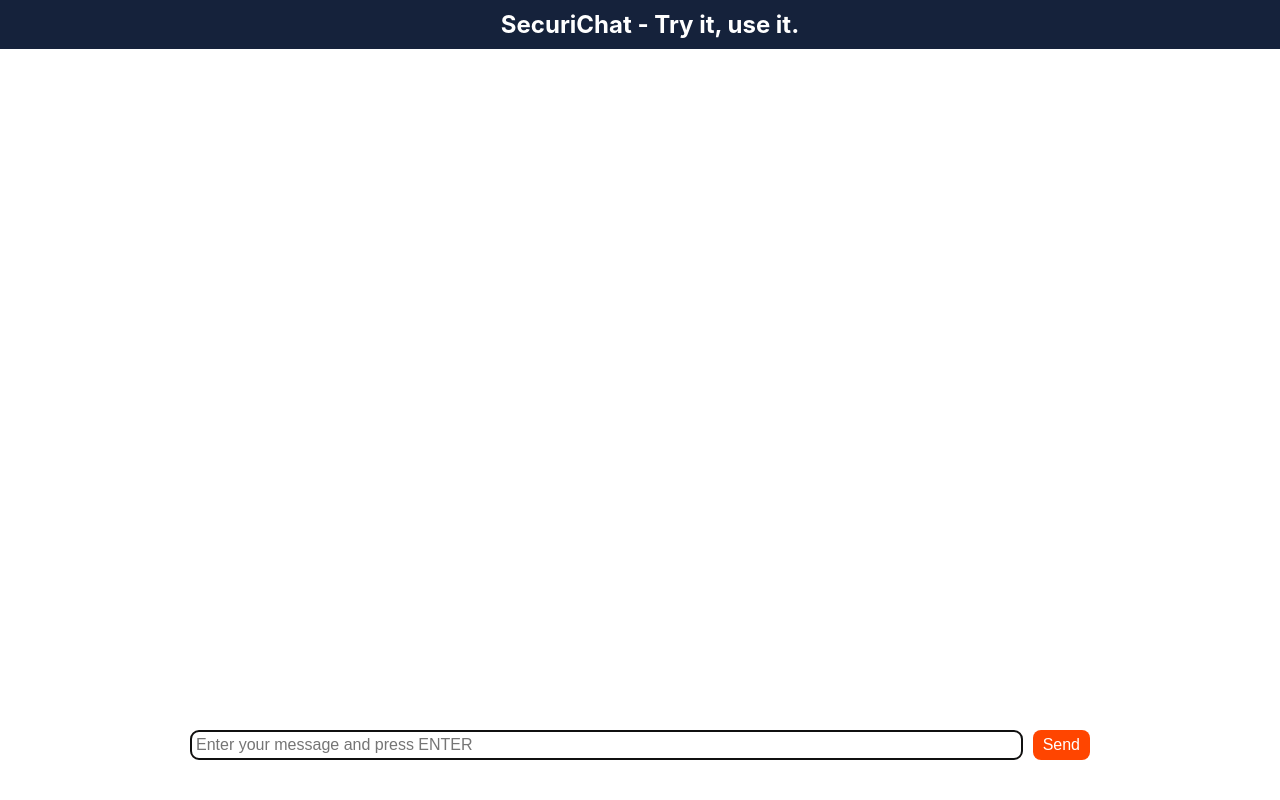
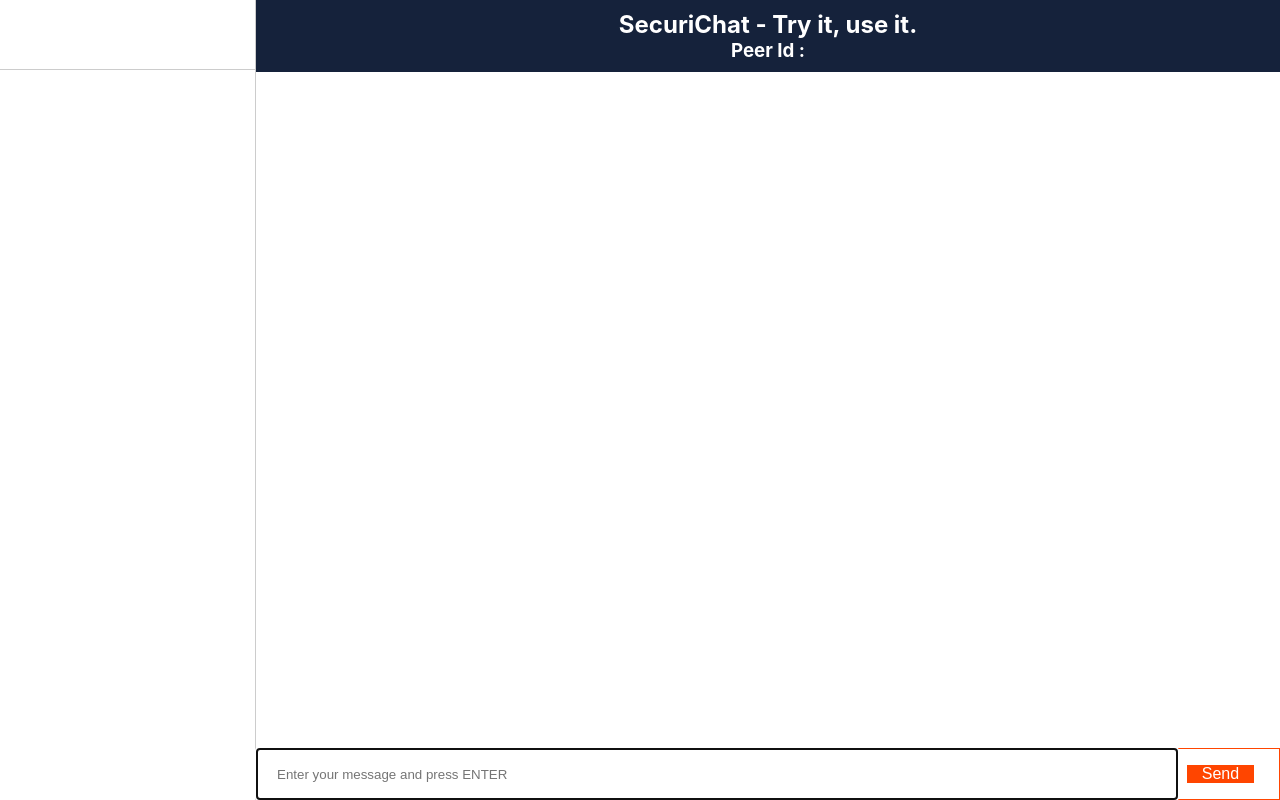
Before and after one commit to vquelque/SecuriChat, a React (Create React App) app in the folder frontend/: page / in a window 1280 px wide. Built offline with nearby package versions, Linux system fonts and the light colour scheme; no server answers.

Commit message:
frontend init data

```diff
--- a/frontend/src/App.css
+++ b/frontend/src/App.css
@@ -1,6 +1,203 @@
+html {
+  box-sizing: border-box;
+}
+
+*,
+*::before,
+*::after {
+  box-sizing: inherit;
+  margin: 0;
+  padding: 0;
+}
+
+ul {
+  list-style: none;
+}
+
+h4 {
+  padding-left: 20px;
+  margin-bottom: 10px;
+}
+
 .App {
+  width: 100vw;
+  height: 100vh;
+  display: grid;
+  grid-template-columns: 1fr 4fr;
+}
+
+.left-sidebar {
+  border-right: 1px solid #ccc;
+}
+
+.user-profile {
+  height: 70px;
+  display: flex;
+  align-items: flex-start;
+  padding-right: 20px;
+  padding-left: 20px;
+  justify-content: center;
+  flex-direction: column;
+  border-bottom: 1px solid #ccc;
+}
+
+.user-profile span {
+  display: block;
+}
+
+.user-profile .username {
+  font-size: 20px;
+  font-weight: 700;
+}
+
+.chat-rooms li,
+.room-member {
+  display: flex;
+  align-items: center;
+  padding: 15px 20px;
+  font-size: 18px;
+  color: #181919;
+  cursor: pointer;
+  border-bottom: 1px solid #eee;
+  margin-bottom: 0;
+}
+
+.room-member {
+  justify-content: space-between;
+  padding: 0 20px;
+  height: 60px;
+}
+
+.send-dm {
+  opacity: 0;
+  pointer-events: none;
+  font-size: 20px;
+  border: 1px solid #eee;
+  border-radius: 5px;
+  margin-bottom: 0;
+  padding: 0 10px;
+  line-height: 1.4;
+  height: auto;
+}
+
+.room-member:hover .send-dm {
+  opacity: 1;
+  pointer-events: all;
+}
+
+.presence {
+  display: inline-block;
+  width: 10px;
+  height: 10px;
+  background-color: #ccc;
+  margin-right: 10px;
+  border-radius: 50%;
+}
+
+.presence.online {
+  background-color: green;
+}
+
+.chat-rooms .active {
+  background-color: #eee;
+  color: #181919;
+}
+
+.chat-rooms li:hover {
+  background-color: #d8d1d1;
+}
+
+.room-icon {
+  display: inline-block;
+  margin-right: 10px;
+}
+
+.chat-screen {
   display: flex;
   flex-direction: column;
-  justify-content: space-between;
   height: 100vh;
 }
+
+.chat-header {
+  height: 70px;
+  flex-shrink: 0;
+  border-bottom: 1px solid #ccc;
+  padding-left: 10px;
+  padding-right: 20px;
+  display: flex;
+  flex-direction: column;
+  justify-content: center;
+}
+
+.chat-header h3 {
+  margin-bottom: 0;
+  text-align: center;
+}
+
+.chat-messages {
+  flex-grow: 1;
+  display: flex;
+  flex-direction: column;
+  justify-content: flex-end;
+  margin-bottom: 0;
+  min-height: min-content;
+}
+
+.message {
+  padding-left: 20px;
+  padding-right: 20px;
+  margin-bottom: 10px;
+  display: flex;
+  justify-content: space-between;
+  align-items: center;
+}
+
+.message span {
+  display: block;
+  text-align: left;
+}
+
+.message .user-id {
+  font-weight: bold;
+}
+
+/* Dialog
+   ========================================================================== */
+
+.dialog-container {
+  position: absolute;
+  top: 0;
+  right: 0;
+  bottom: 0;
+  left: 0;
+  background-color: rgba(0, 0, 0, 0.8);
+  display: flex;
+  justify-content: center;
+  align-items: center;
+}
+
+.dialog {
+  width: 500px;
+  background-color: white;
+  display: flex;
+  align-items: center;
+}
+
+.dialog-form {
+  width: 100%;
+  margin-bottom: 0;
+  padding: 20px;
+}
+
+.dialog-form > * {
+  display: block;
+}
+
+.username-label {
+  text-align: left;
+  font-size: 16px;
+}
+
+.username-input {
+  width: 100%;
+}
--- a/frontend/src/App.js
+++ b/frontend/src/App.js
@@ -1,6 +1,6 @@
 import React, { Component } from "react";
 import "./App.css";
-import { connect, sendMsg } from "./api";
+import { connect, sendMsg, init } from "./api";
 import Header from "./components/header/Header";
 import ChatBox from "./components/chatBox/ChatBox";
 import Input from "./components/input/input";
@@ -10,11 +10,18 @@
     super(props);
     this.state = {
       messages: [],
-      id: "wlRvQdUpIJ"
+      peerId: ""
     };
   }
 
   componentDidMount() {
+    init(data => {
+      this.setState(prevstate => ({
+        peerId: data.PeerId,
+        PubRSAKey: data.PubRSAKey
+      }));
+    });
+
     connect((origin, text) => {
       var msg = {
         origin: origin,
@@ -37,9 +44,19 @@
   render() {
     return (
       <div className="App">
-        <Header />
-        <ChatBox messages={this.state.messages} id={this.state.id} />
-        <Input send={this.send} />
+        <aside className="sidebar left-sidebar">
+          <div className="user-profile">
+            <span className="username">{this.state.peerId}</span>
+            <span className="user-id">{this.state.PubRSAKey}</span>
+          </div>
+        </aside>
+        <section className="chat-screen">
+          <Header className="chat-header" peerId={this.state.peerId} />
+          <ChatBox messages={this.state.messages} id={this.state.peerId} />
+          <footer className="chat-footer">
+            <Input send={this.send} />
+          </footer>
+        </section>
       </div>
     );
   }
--- a/frontend/src/api/index.js
+++ b/frontend/src/api/index.js
@@ -28,4 +28,20 @@
   socket.send(msg);
 };
 
-export { connect, sendMsg };
+let init = init_state => {
+  fetch("http://localhost:8080/init")
+    .then(res => res.json())
+    .then(
+      result => {
+        init_state(result);
+      },
+      // Remarque : il est important de traiter les erreurs ici
+      // au lieu d'utiliser un bloc catch(), pour ne pas passer à la trappe
+      // des exceptions provenant de réels bugs du composant.
+      error => {
+        console.log("error initializing app" + error);
+      }
+    );
+};
+
+export { connect, sendMsg, init };
--- a/frontend/src/components/chatBox/ChatBox.scss
+++ b/frontend/src/components/chatBox/ChatBox.scss
@@ -53,6 +53,6 @@
   display: inline-block;
 }
 
-.currentMember > .Message-content .text .avatar {
+.currentMember > .Message-content .text {
   background-color: orangered;
 }
--- a/frontend/src/components/header/Header.jsx
+++ b/frontend/src/components/header/Header.jsx
@@ -1,10 +1,17 @@
 import React from "react";
+import { Component } from "react";
 import "./Header.scss";
 
-const Header = () => (
-  <div className="header">
-    <h2>SecuriChat - Try it, use it.</h2>
-  </div>
-);
+class Header extends Component {
+  render() {
+    const { peerId } = this.props;
+    return (
+      <div className="header">
+        <h2>SecuriChat - Try it, use it.</h2>
+        <h3>Peer Id : {peerId} </h3>
+      </div>
+    );
+  }
+}
 
 export default Header;
--- a/frontend/src/components/input/input.jsx
+++ b/frontend/src/components/input/input.jsx
@@ -9,7 +9,7 @@
 
   render() {
     return (
-      <div className="Input">
+      <div className="message-form">
         <form onSubmit={e => this.onSubmit(e)}>
           <input
             onChange={e => this.onChange(e)}
--- a/frontend/src/components/input/input.scss
+++ b/frontend/src/components/input/input.scss
@@ -1,25 +1,21 @@
 form {
-  display: flex;
   width: 100%;
-  justify-content: space-between;
-  max-width: 900px;
-  margin: 0 auto 40px;
+  border: 1px solid orangered;
 }
 
 input {
-  padding: 5px;
-  font-size: 16px;
-  border-radius: 8px;
-  border: 1px solid orangered;
-  flex-grow: 1;
+  height: 50px;
+  border: none;
+  padding-left: 20px;
+  width: 90%;
 }
 
 button {
-  padding: 5px 10px;
+  padding-left: 15px;
+  padding-right: 15px;
   font-size: 16px;
   background-color: orangered;
   color: white;
   border: none;
-  border-radius: 8px;
   margin-left: 10px;
 }
```
Also changed, not shown: 1 other file (tests, documents, lock files or other folders).
